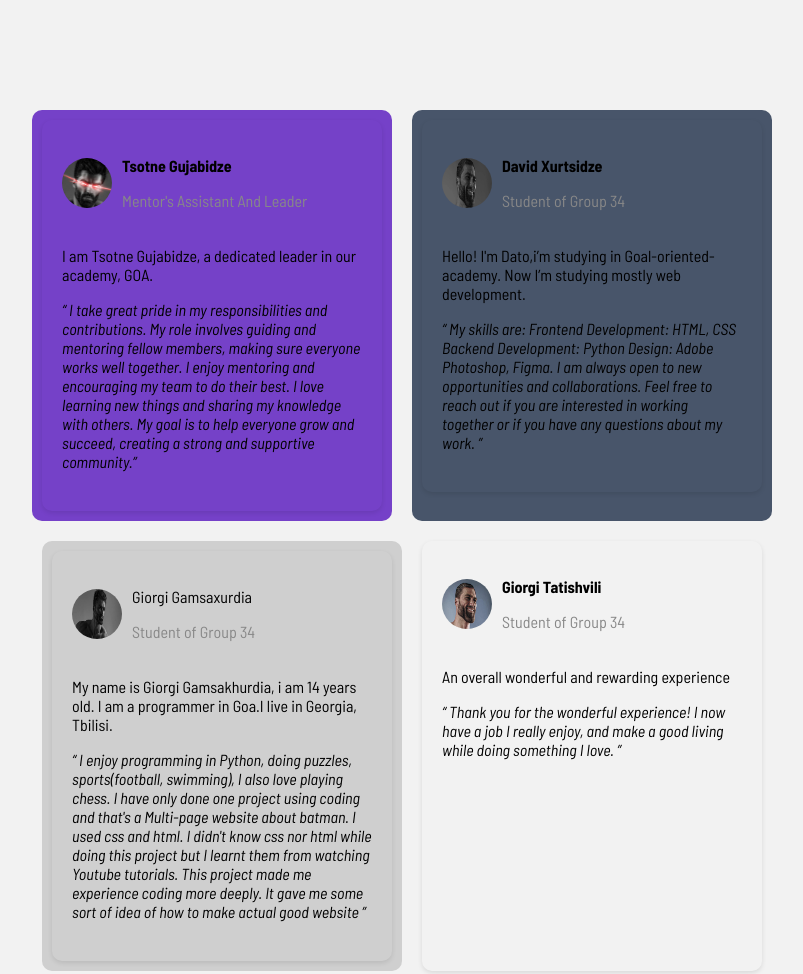
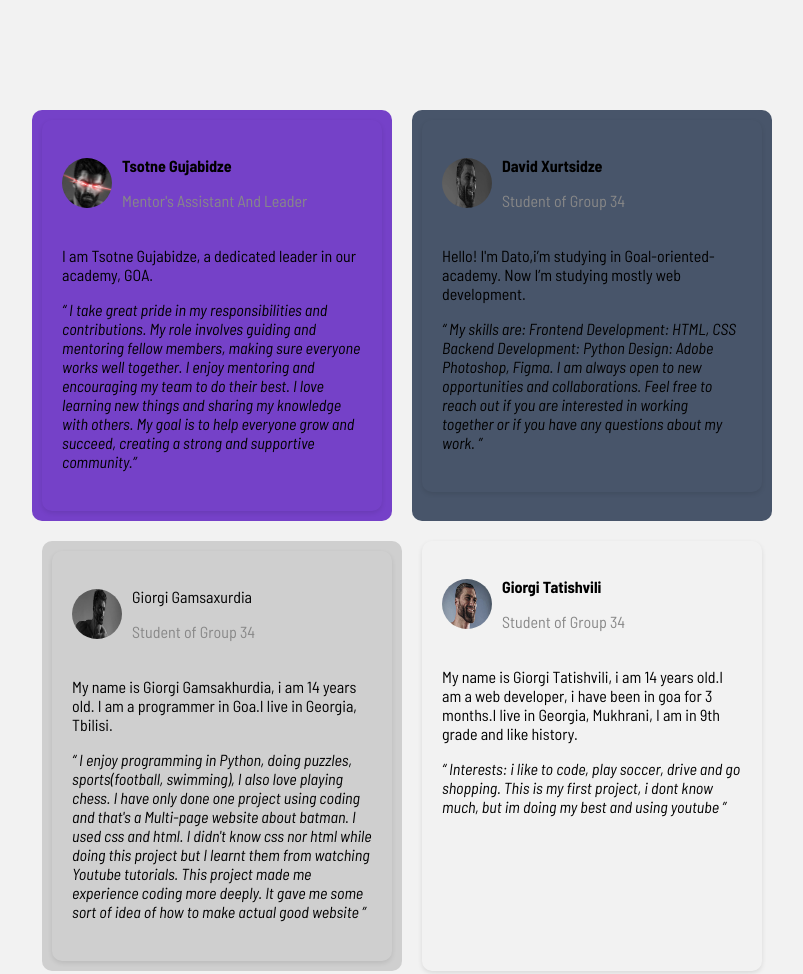
Before and after one commit to tsotnegujabidze/Group-8-Project-N1, a plain HTML site: page Website/index.html in a window 1280 px wide. Shown: the top 974 px of the page, without its empty margins (238-1041 px from the left). Drawn offline with Linux system fonts and the light colour scheme.

Commit message:
Final N3

```diff
--- a/Website/index.html
+++ b/Website/index.html
@@ -80,9 +80,12 @@
                     </div>
                 </div>
                 <div class="content">
-                    <p>An overall wonderful and rewarding experience</p>
-                    <p class="quote">“ Thank you for the wonderful experience! I now have a job I really enjoy, and make a good living
-                        while doing something I love. ”</p>
+                    <p>
+                        My name is Giorgi Tatishvili, i am 14 years old.I am a web developer,
+                        i have been in goa for 3 months.I live in Georgia, Mukhrani, I am in 9th grade and like history.
+                    </p>
+                    <p class="quote">“ Interests: i like to code, play soccer, drive and go shopping.
+                        This is my first project, i dont know much, but im doing my best and using youtube ”</p>
                 </div>
             </div>
             <div class="p">
```
